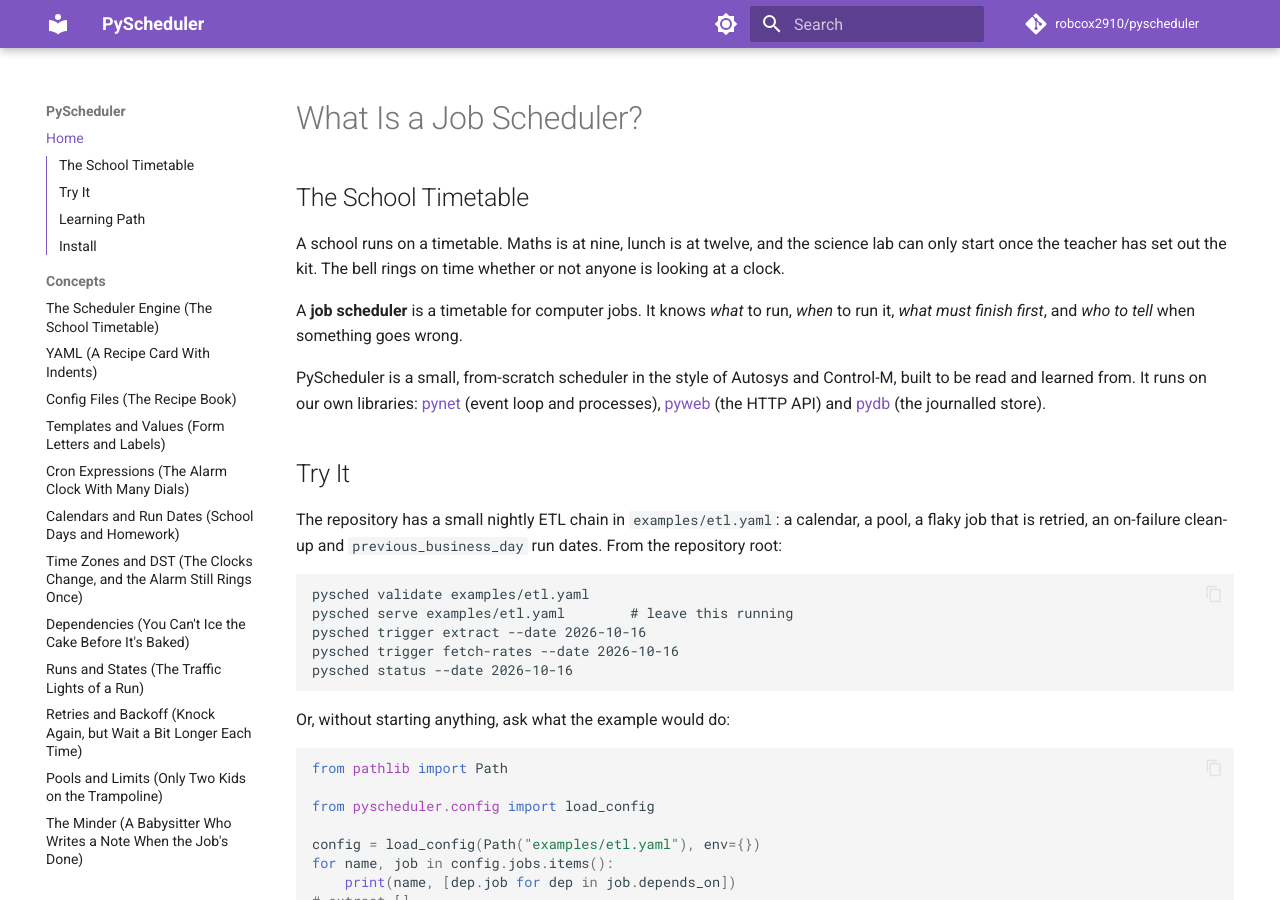
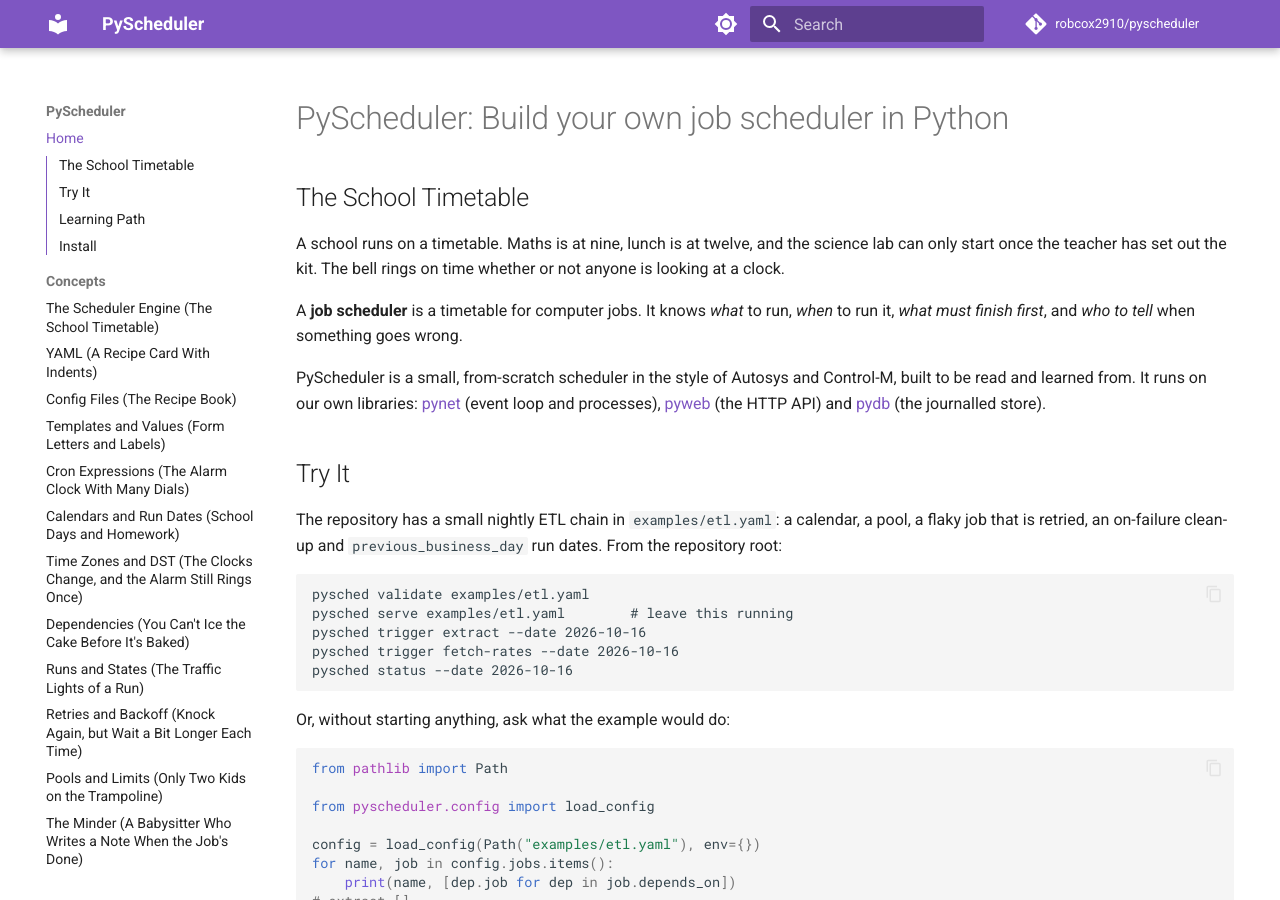
Before and after one commit to robcox2910/pyscheduler, an MkDocs documentation site: the page built from docs/index.md, in a window 1280 px wide and 900 px high. Built offline with MkDocs 1.6.1 and Material for MkDocs 9.7.7, drawn with Linux system fonts in a browser that asks for light colours; comment, search, counter and statistics services are not loaded.

Commit message:
docs: show the series title at the top of the landing page (#12)
Curated lists (such as free-programming-books) require an entry's title to
match the one displayed on the resource itself.


Claude-Session: https://claude.ai/code/session_01V7Qx2bpVb4r459q1hdHABV

Co-authored-by: Claude <noreply@anthropic.com>

```diff
--- a/docs/index.md
+++ b/docs/index.md
@@ -1,4 +1,8 @@
-# What Is a Job Scheduler?
+---
+title: "Build your own job scheduler in Python"
+---
+
+# PyScheduler: Build your own job scheduler in Python
 
 ## The School Timetable
 
```
